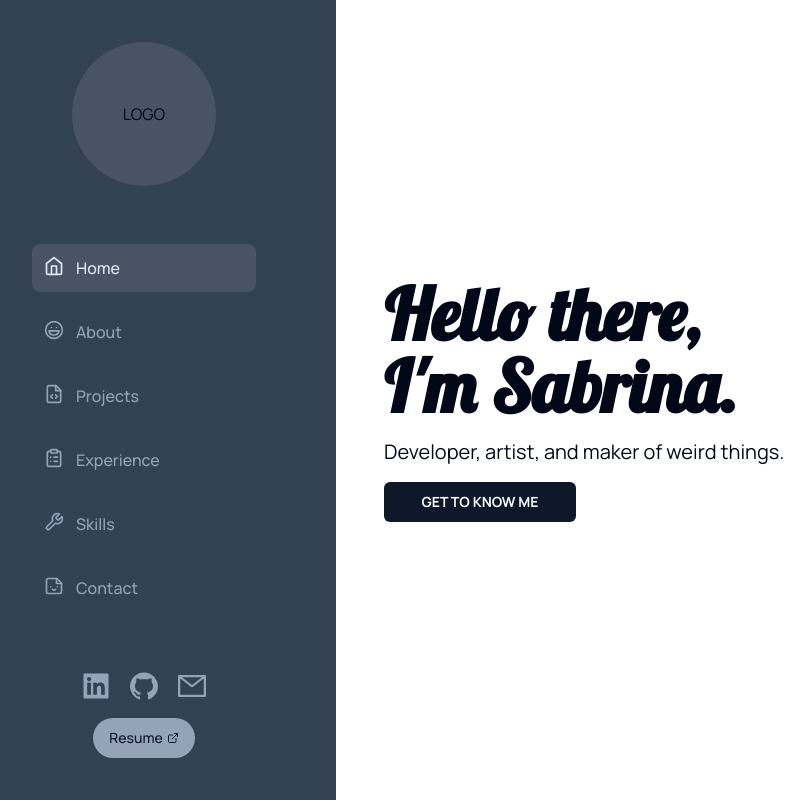
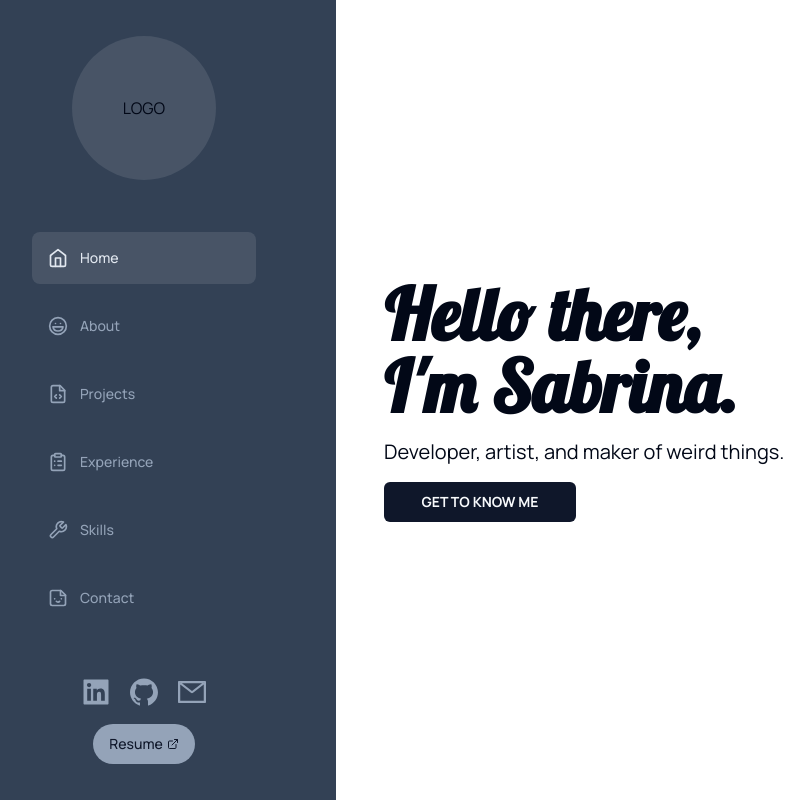
Before and after one commit to penguinboots/portfolio-v3, a Next.js app: page /home in a window 1280 px wide. Shown: the whole page, without its empty margins (48-858 px from the left). Built offline with nearby package versions, Linux system fonts and the light colour scheme.

Commit message:
adjust responsive padding

```diff
--- a/components/Sidebar.tsx
+++ b/components/Sidebar.tsx
@@ -44,7 +44,7 @@ const Sidebar = () => {
             key={route.href}
             className={cn(
               `
-              text-md group flex p-3 w-full
+              text-sm group flex p-2 sm:p-3 md:p-4 w-full
               justify-start font-medium cursor-pointer
               hover:text-slate-200 hover:bg-white/10
               rounded-lg transition`,
```
